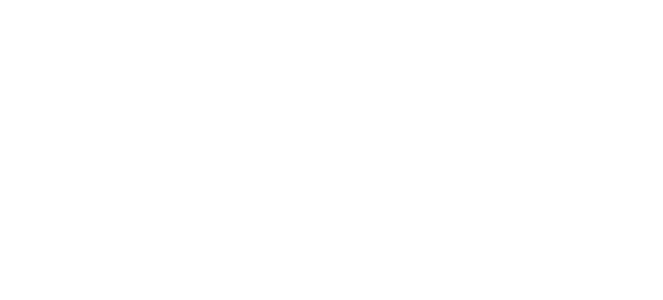
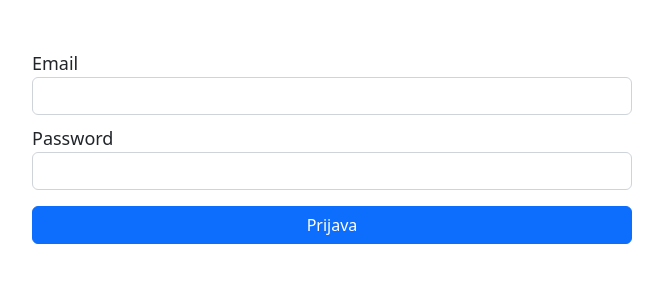
Before and after one commit to bunic123/E-Biblioteka-React, a React (Create React App) app: page /prijava in a window 1280 px wide. Before the commit this address had no page. Shown: the top 300 px of the page, without its empty margins (18-681 px from the left). Built offline with nearby package versions, Linux system fonts and the light colour scheme.

Commit message:
Prijava.js strana za login korisnika

```diff
--- a/src/App.js
+++ b/src/App.js
@@ -4,6 +4,8 @@
 import Izmena from './strane/Izmena';
 import Dodaj from './strane/Dodaj';
 import Registracija from './strane/Registracija';
+import Prijava from './strane/Prijava';
+
 
 
 function App() {
@@ -15,6 +17,7 @@
           <Route path="izmeni/:id" element={<Izmena />} />
           <Route path="dodaj" element={<Dodaj />} />
           <Route path="registracija" element={<Registracija />} />
+          <Route path="prijava" element={<Prijava />} />
         </Routes>
       </Router>
     </div>
--- a/src/komponente/Knjiga.js
+++ b/src/komponente/Knjiga.js
@@ -25,10 +25,14 @@
                 <li className="list-group-item"><h5>{knjiga.cena}.00 RSD</h5></li>
                 <li className="list-group-item"><h6>{knjiga.kategorija}</h6></li>
             </ul>
-            <div className="card-body">
-                <Link to={`izmeni/${knjiga.id}`}><button className='btn btn-danger mx-2'>Edit</button></Link>
-                <button className='btn btn-danger' onClick={() => obrisiKnjigu(knjiga.id)}>Delete</button>
-            </div>
+
+            {localStorage.getItem('admin') === 'da' ?
+                <div className="card-body">
+                    <Link to={`izmeni/${knjiga.id}`}><button className='btn btn-danger mx-2'>Edit</button></Link>
+                    <button className='btn btn-danger' onClick={() => obrisiKnjigu(knjiga.id)}>Delete</button>
+                </div>
+                : ''}
+
         </div>
     )
 
--- a/src/komponente/NavMenu.js
+++ b/src/komponente/NavMenu.js
@@ -5,7 +5,7 @@
         <div className="nav-div">
             <nav>
                 <Link to="/registracija"><li id="register-nm">Register</li></Link>
-                <li id="login-nm">Login</li>
+                <Link to="/prijava"><li id="login-nm">Login</li></Link>
             </nav>
         </div>
     )
--- a/src/strane/Pocetna.js
+++ b/src/strane/Pocetna.js
@@ -9,7 +9,10 @@
 
             <NavMenu />
 
-            <Link to="/dodaj"><button className="btn btn-danger" id="d-knjigu">Dodaj knjigu</button></Link>
+            {localStorage.getItem('admin') === 'da' ?
+                <Link to="/dodaj"><button className="btn btn-danger" id="d-knjigu">Dodaj knjigu</button></Link>
+                : ''}
+
 
             <SveKnjige />
         </div>
--- /dev/null
+++ b/src/strane/Prijava.js
@@ -0,0 +1,61 @@
+import { useState } from 'react'
+import axios from 'axios'
+import { useNavigate } from 'react-router-dom'
+
+function Prijava() {
+
+    const [user, setUser] = useState({
+        email: '',
+        password: '',
+    });
+
+    const navigate = useNavigate();
+
+
+    function prijava(e) {
+
+        e.preventDefault();
+
+        axios.post('http://localhost:8000/api/prijava', user).then(res => {
+            if (res.data.poruka === 'Uspesno ste se prijavili!') {
+
+                localStorage.setItem('admin', res.data.admin);
+
+                alert(res.data.poruka)
+                navigate('/')
+                return;
+            } else {
+                alert(res.data.poruka)
+            }
+        });
+
+
+    }
+
+
+    return (
+        <div>
+            <div className='div-f'>
+
+                <form onSubmit={prijava}>
+
+                    <div className='el-frm'>
+                        <label>Email</label>
+                        <input type="text" className="form-control" value={user.email} onChange={e => setUser({ ...user, email: e.target.value })} />
+                    </div>
+
+                    <div className='el-frm'>
+                        <label>Password</label>
+                        <input type="password" className="form-control" value={user.password} onChange={e => setUser({ ...user, password: e.target.value })} />
+                    </div>
+
+                    <button type="submit" id="s-bn" className="btn btn-primary mt-3">Prijava</button>
+                </form>
+
+            </div>
+
+        </div>
+    )
+}
+
+export default Prijava;
```
